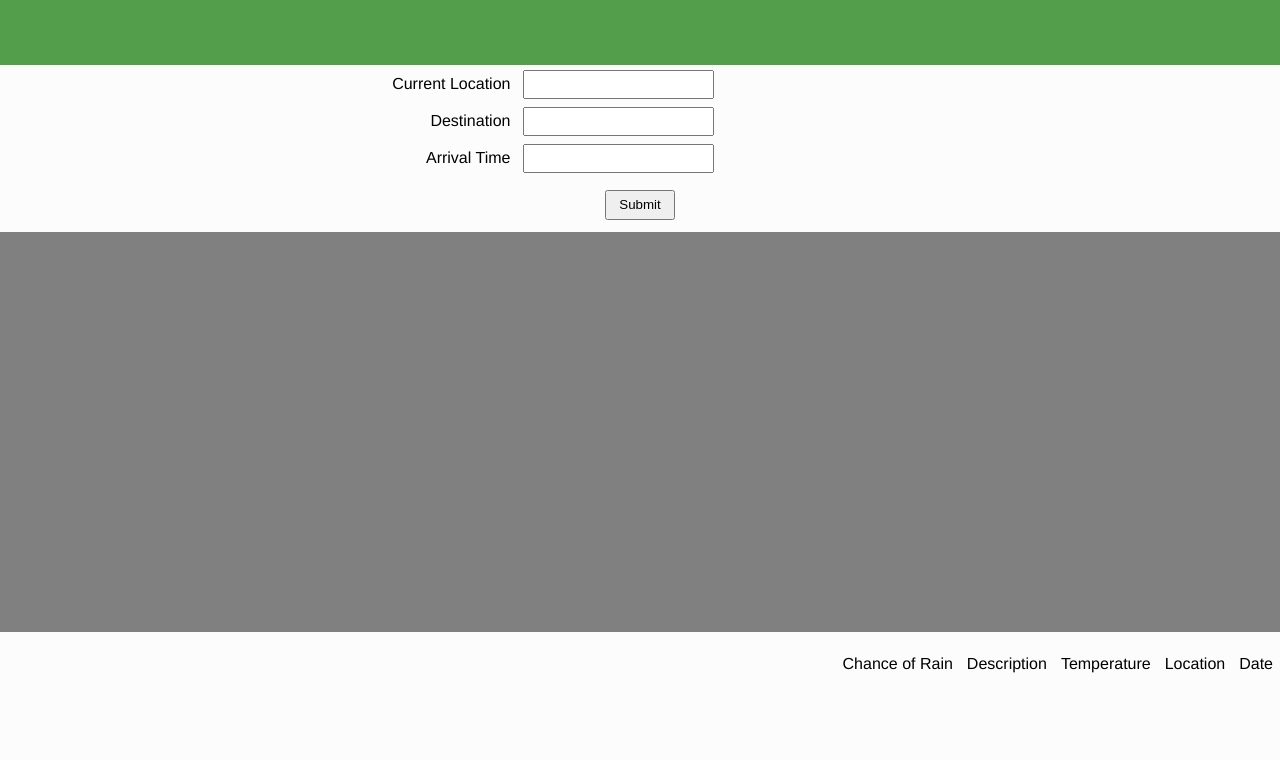
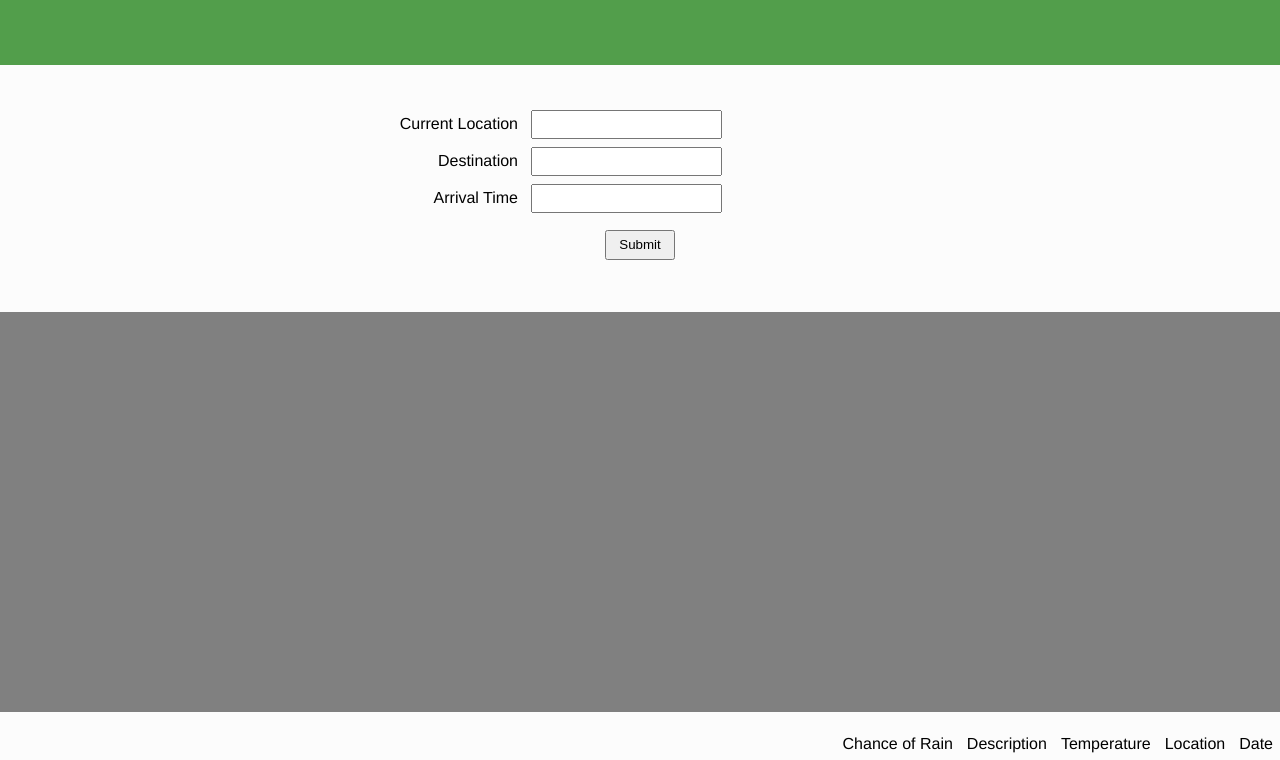
Before and after one commit to CarsonMThrift/Boilermake2017, a website: page index.html in a window 1280 px wide. Shown: the part 178-938 px from the top of the page. Before the commit the page ends 858 px from the top, so only its background shows below. Drawn offline with nearby package versions, Linux system fonts and the light colour scheme; some packages are replaced by stand-ins of ours.

Commit message:
Wrap table in data-container class

```diff
--- a/index.css
+++ b/index.css
@@ -20,7 +20,8 @@ h1 {
     width: 100%;
     height: 400px;
     background-color: grey;
-  }
+}
+
 .data-container {
     padding: 40px;
     overflow: auto;
--- a/index.html
+++ b/index.html
@@ -26,6 +26,7 @@
             <h2>Your commute, simplified.</h2>
         </header>
 
+        <div class="data-container">
             <table style="width:100%">
                 <tr>
                     <td><label for="current">Current Location</label></td>
@@ -42,6 +43,7 @@
             </table>
             <div>
                 <button type="submit" class="submitButton">Submit</button>
+            </div>
         </div>
 
 
```
Lines whose indentation alone changed are shown as unchanged.
